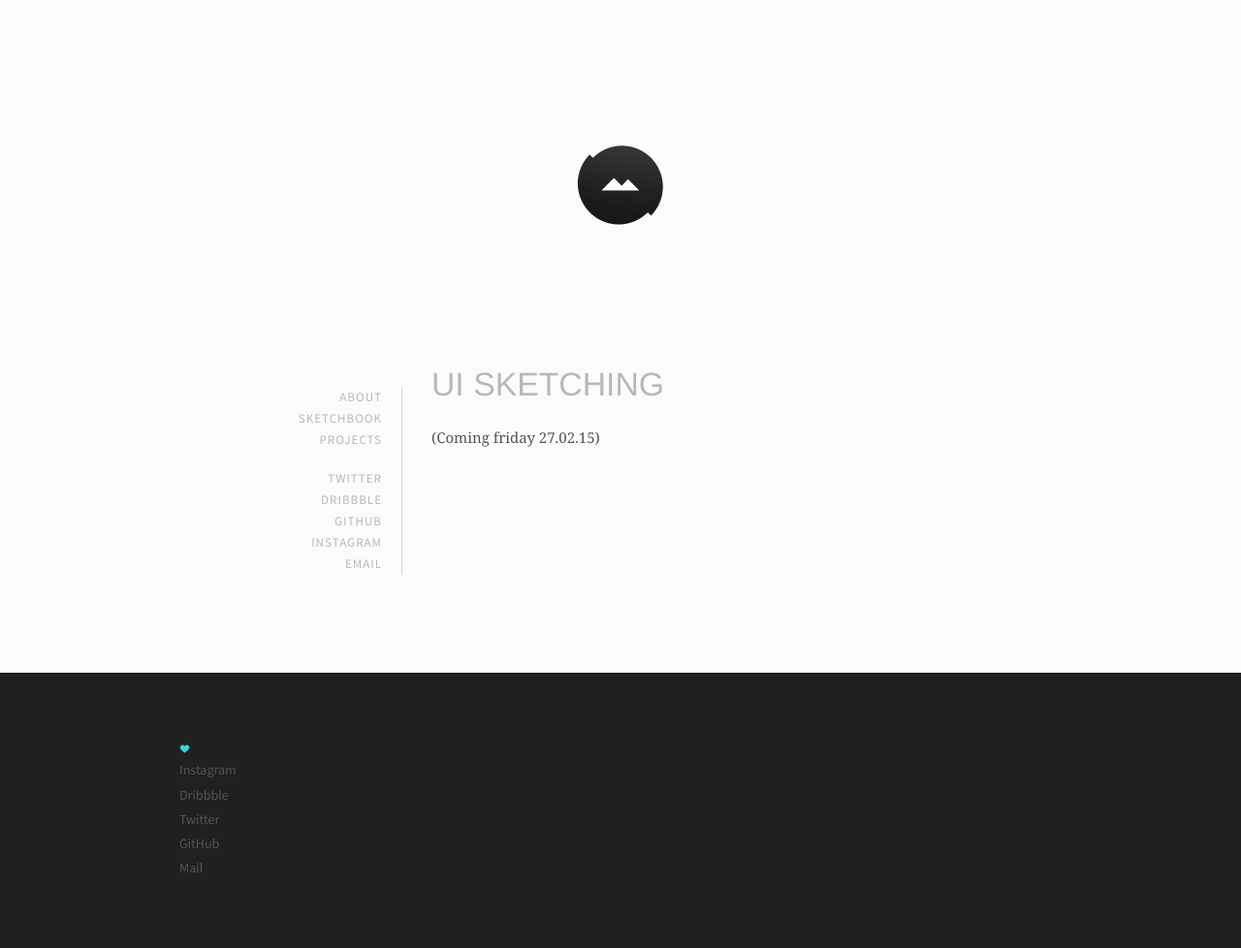
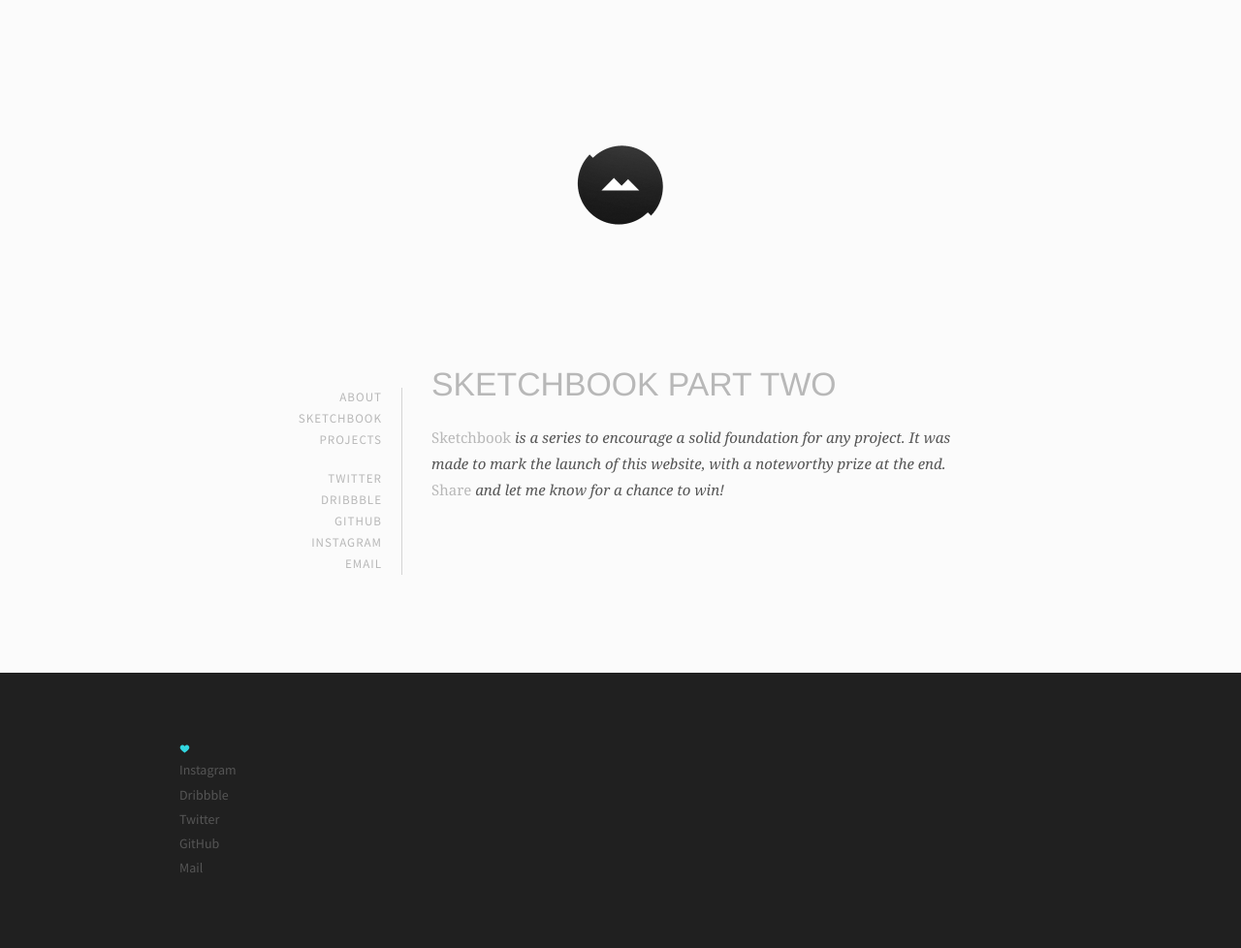
Before and after one commit to partcoffee/partcoffee.github.io, a Jekyll site: the page built from sketchbook-2.md, in a window 1280 px wide. Shown: the whole page at 97% size. Built offline with Jekyll 4.4.1, drawn with Linux system fonts in a browser that asks for light colours.

Commit message:
I broke something, but I fixed it now

```diff
--- a/sketchbook-2.md
+++ b/sketchbook-2.md
@@ -4,7 +4,7 @@ title: Sketchbook - Magnus Skare
 permalink: /sketchbook-2/
 ---
 
-UI Sketching
+Sketchbook part two
 =
 
-(Coming friday 27.02.15)
+*<a href="/case-sketchbook">Sketchbook</a> is a series to encourage a solid foundation for any project. It was made to mark the launch of this website, with a noteworthy prize at the end. <a href="http://twitter.com/share?text=How To Start Sketching" target="_blank">Share</a> and let me know for a chance to win!*
```
Also changed, not shown: sketchbook.md (+1 -1 lines), 1 other file.
